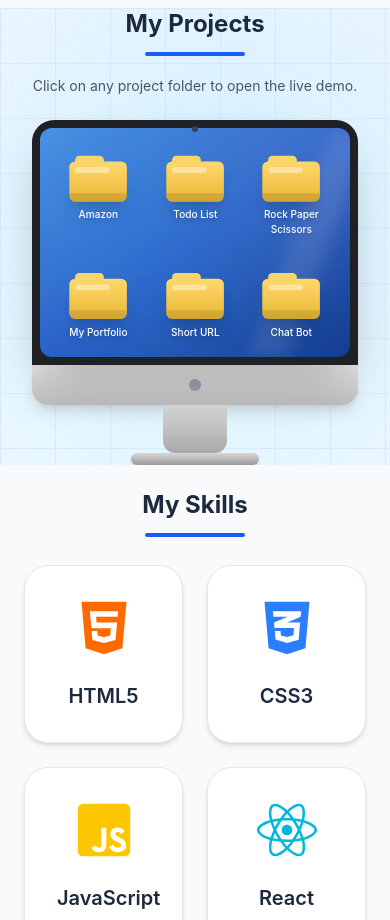
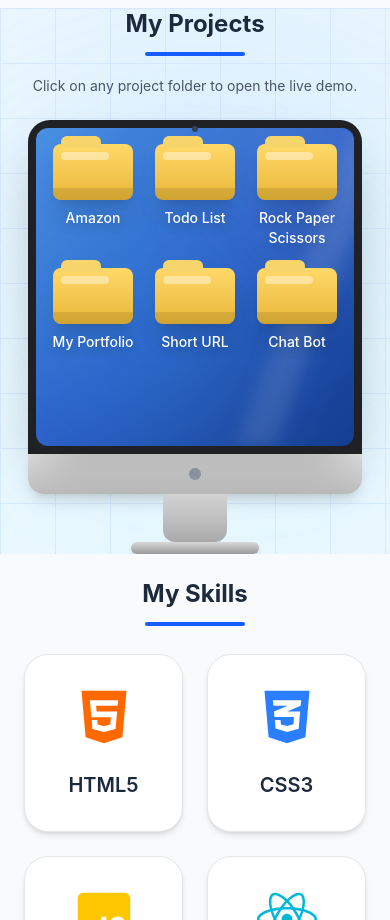
Before and after one commit to Yesu09/My-Portfolio, a React (Vite) app: page / in a window 390 px wide. Shown: the part 2860-3780 px from the top of the page. Built offline with nearby package versions, Linux system fonts and the light colour scheme.

Commit message:
Ready to deploy

```diff
--- a/src/components/Projects/Monitor.jsx
+++ b/src/components/Projects/Monitor.jsx
@@ -9,18 +9,11 @@ const Monitor = () => {
       whileInView={{ opacity: 1, y: 0 }}
       viewport={{ once: true }}
       transition={{ duration: 0.7 }}
-      className="
-        flex
-        w-full
-        flex-col
-        items-center
-        px-3
-        sm:px-0
-      "
+      className="flex w-full flex-col items-center px-2 sm:px-0"
     >
-      {/* ================= Monitor + Bezel ================= */}
+      {/* ================= Monitor ================= */}
       <div className="w-full max-w-3xl">
-        {/* Monitor */}
+
         <motion.div
           whileHover={{
             rotateX: 3,
@@ -31,14 +24,22 @@ const Monitor = () => {
           className="
             relative
             w-full
-            aspect-[4/3]
+
+            /* Mobile: taller monitor */
+            aspect-[1/1]
+
+            /* Tablet/Desktop */
             sm:aspect-[16/10]
+
             rounded-t-[22px]
             sm:rounded-t-[28px]
+
             bg-[#202124]
+
             p-2
             sm:p-4
             lg:p-5
+
             shadow-2xl
           "
         >
@@ -46,8 +47,8 @@ const Monitor = () => {
           <div
             className="
               absolute
+              left-1/2
               top-1.5
-              left-1/2
               z-20
               h-1.5
               w-1.5
@@ -60,7 +61,7 @@ const Monitor = () => {
             "
           />
 
-          {/* Screen */}
+          {/* ================= Screen ================= */}
           <div
             className="
               relative
@@ -106,22 +107,25 @@ const Monitor = () => {
               "
             />
 
-            {/* Folder Grid */}
+            {/* ================= Folder Grid ================= */}
             <div
               className="
                 relative
                 z-10
                 grid
-                h-full
                 grid-cols-3
-                content-start
+
+                /* Mobile */
                 gap-x-1
-                gap-y-2
-                p-3
-                sm:grid-cols-3
+                gap-y-3
+                p-2
+
+                /* Small screens */
                 sm:gap-x-4
-                sm:gap-y-4
+                sm:gap-y-6
                 sm:p-6
+
+                /* Desktop */
                 lg:grid-cols-4
                 lg:gap-x-6
                 lg:gap-y-8
@@ -135,9 +139,6 @@ const Monitor = () => {
                     flex
                     min-w-0
                     justify-center
-                    scale-[0.72]
-                    sm:scale-[0.85]
-                    lg:scale-100
                   "
                 >
                   <Folder project={project} />
```
